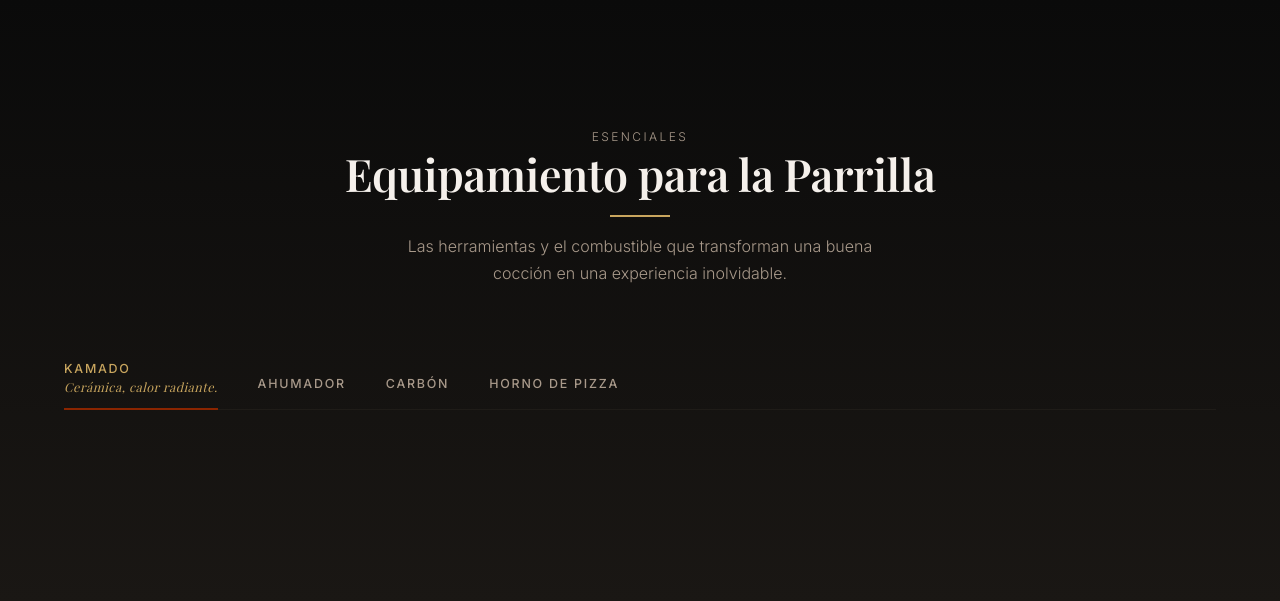
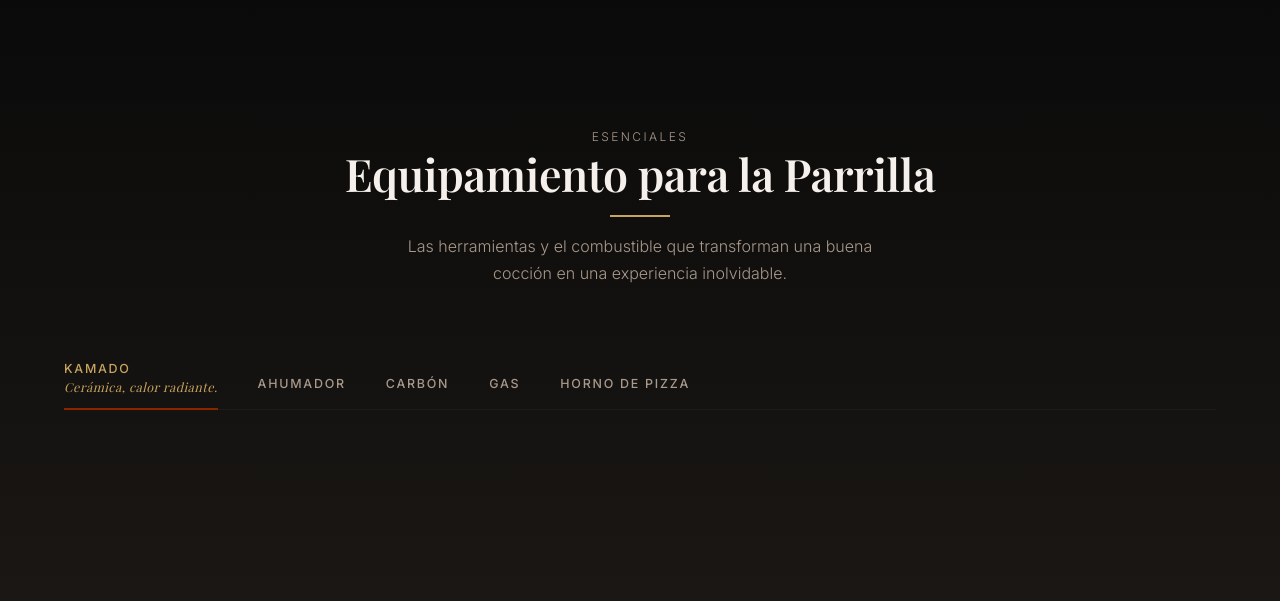
Before and after one commit to gmontero10/meat-for-kings, a Flask app: page / in a window 1280 px wide. Shown: the part 2506-3107 px from the top of the page. Run offline with Flask 3, Linux system fonts and the light colour scheme; data that the repository does not hold is empty; parts of the project's set-up code (start-up, migrations or seed data) failed here and were passed over; some web fonts are replaced.

Commit message:
Add Gas tab with three pinned products
Extends the Equipamiento tab rail from 4 to 5 categories by
appending "Parrillas de Gas" (tagline: "Calor preciso, listo al
instante.") after Carbón. Pinned in order:

- 3198449 Charbroil Performance Series 4 - 463348825 (anchor)
- 3177880 Napoleon Rogue PRO-S Phantom 425 - RPS425RSIBPK-2-PHM
- 3075598 Magma Marine Monterey II - A10-1225-2GS

Also harden the rating meta conditional to require a non-null rating,
not just a non-zero review count. Charbroil and Magma both have
reviews but no rating, which previously would have crashed on
'%.1f'|format(None). They now fall back to the muted "Nuevo" label.

Co-Authored-By: Claude Opus 4.7 (1M context) <noreply@anthropic.com>

```diff
--- a/app.py
+++ b/app.py
@@ -57,6 +57,7 @@ GRILLING_CATEGORIES = [
     ("kamado",   "Parrillas Kamado",     "Kamado",          "Cerámica, calor radiante."),
     ("ahumador", "Ahumadores",           "Ahumador",        "Humo lento, sabor profundo."),
     ("carbon",   "Parrillas de Carbón",  "Carbón",          "Fuego vivo, sabor clásico."),
+    ("gas",      "Parrillas de Gas",     "Gas",             "Calor preciso, listo al instante."),
     ("pizza",    "Hornos de Pizza",      "Horno de Pizza",  "Calor napolitano en casa."),
 ]
 
@@ -80,6 +81,7 @@ FLAGSHIP_SQL = """
 GRILLING_PINNED = {
     "kamado": ["3184378", "3133584", "3071071"],
     "carbon": ["3159015", "3158865", "2908774"],
+    "gas":    ["3198449", "3177880", "3075598"],
 }
 
 PINNED_SQL = """
--- a/templates/home.html
+++ b/templates/home.html
@@ -1505,7 +1505,7 @@
           <div class="parrilla-card-body">
             <h3 class="parrilla-card-name">{{ p.display_name }}</h3>
             <div class="parrilla-card-meta">
-              {% if p.review_count and p.review_count > 0 %}
+              {% if p.rating is not none and p.rating > 0 and p.review_count and p.review_count > 0 %}
               <span class="parrilla-card-rating">
                 <svg class="star" viewBox="0 0 12 12" aria-hidden="true"><path d="M6 .8 7.6 4l3.5.5-2.5 2.5.6 3.5L6 8.9 2.8 10.5l.6-3.5L.9 4.5 4.4 4z"/></svg>
                 {{ '%.1f'|format(p.rating) }}
```
